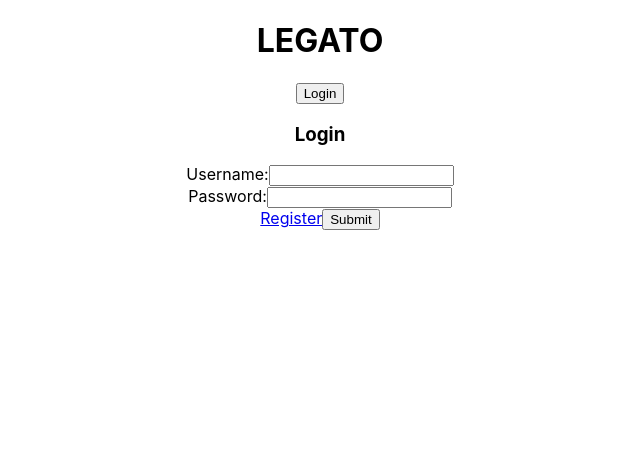
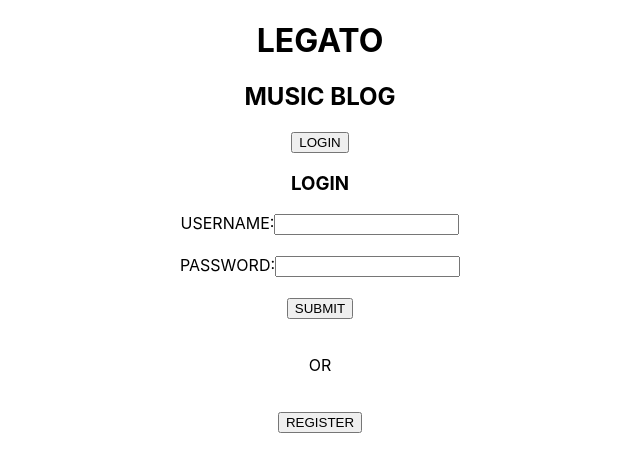
Before and after one commit to achaudhry12/LEGATO-music-blog, a React (Create React App) app in the folder client/: page /login in a window 1280 px wide. Shown: the top 472 px of the page, without its empty margins (320-960 px from the left). Built offline with nearby package versions, Linux system fonts and the light colour scheme.

Commit message:
fixed login and register code

```diff
--- a/client/src/App.js
+++ b/client/src/App.js
@@ -28,7 +28,7 @@ function App() {
 	const handleLogin = async (formData) => {
 		const userData = await loginUser(formData);
 		setCurrentUser(userData);
-		history.push('/');
+		history.push('/artists');
 	};
 
 	const handleRegister = async (formData) => {
--- a/client/src/containers/MainContainer.jsx
+++ b/client/src/containers/MainContainer.jsx
@@ -15,14 +15,14 @@ import { getAllArtists, postArtist } from '../services/artists';
 import { deleteSong, getAllSongs, postSong, putSong } from '../services/songs';
 
 export default function MainContainer() {
-	const [artist, setArtist] = useState([]);
+	const [artists, setArtists] = useState([]);
 	const [songs, setSongs] = useState([]);
 	const history = useHistory();
 
 	useEffect(() => {
 		const fetchArtist = async () => {
 			const artistList = await getAllArtists();
-			setArtist(artistList);
+			setArtists(artistList);
 		};
 		fetchArtist();
 	}, []);
@@ -37,8 +37,8 @@ export default function MainContainer() {
 
   const handleCreateArtist = async (formData) => {
 		const artistItem = await postArtist(formData);
-		setArtist((prevState) => [...prevState, artistItem]);
-		history.push('/artist');
+		setArtists((prevState) => [...prevState, artistItem]);
+		history.push('/artists');
   };
 
   // const handleUpdateArtist = async (id, formData) => {
@@ -54,7 +54,7 @@ export default function MainContainer() {
 	const handleCreateSong = async (artistId, formData) => {
 		const songItem = await postSong(formData);
 		setSongs((prevState) => [...prevState, songItem]);
-		history.push(`/artist/${artistId}/songs`);
+		history.push(`/artists/${artistId}/songs`);
 	};
 
 	const handleUpdateSong = async (artistId, id, formData) => {
@@ -64,7 +64,7 @@ export default function MainContainer() {
 				return song.id === Number(id) ? songItem : song;
 			})
 		);
-		history.push(`/artist/${artistId}/songs`);
+		history.push(`/artists/${artistId}/songs`);
   };
 
 	const handleDeleteSong = async (id) => {
@@ -75,17 +75,17 @@ export default function MainContainer() {
 	return (
 		<div>
 			<Switch>
-				<Route path='/artist'>
-          <Artists artist={artist} />
+				<Route path='/artists'>
+          <Artists artists={artists} />
 				</Route>
-				<Route path='/artist/:id'>
-          <ArtistDetail artist={artist} handleDelete={handleDeleteSong} />
+				<Route path='/artists/:id'>
+          <ArtistDetail artists={artists} handleDelete={handleDeleteSong} />
         </Route>
         {/* <Route path='/artist/edit'>
 					<ArtistEdit />
 				</Route> */}
-				<Route path='/artist/new'>
-					<ArtistCreate artist={artist} handleCreate={handleCreateArtist} />
+				<Route path='/artists/new'>
+					<ArtistCreate artists={artists} handleCreate={handleCreateArtist} />
 				</Route>
 				<Route path='/artists/:id/songs'>
           <SongCreate songs={songs} handleCreate={handleCreateSong}/>
--- a/client/src/layouts/Layout.jsx
+++ b/client/src/layouts/Layout.jsx
@@ -5,21 +5,16 @@ export default function Layout(props) {
 	return (
 		<div>
 			<header>
-				<h1>LEGATO</h1>
+        <h1>LEGATO</h1>
+        <h2>MUSIC BLOG</h2>
 				{currentUser ? (
 					<>
 						<p>{currentUser.username}</p>
-						<button onClick={handleLogout}>Logout</button>
+						<button onClick={handleLogout}>LOGOUT</button>
 					</>
 				) : (
-					<Link to='/login'><button>Login</button></Link>
+					<Link to='/login'><button>LOGIN</button></Link>
         )}
-          {
-          currentUser &&
-          <>
-            <Link to='/artists'>Artists</Link>
-          </>
-        }
 			</header>
 			{children}
 		</div>
--- a/client/src/screens/Artists.jsx
+++ b/client/src/screens/Artists.jsx
@@ -4,11 +4,11 @@ export default function Artists(props) {
 	const { artists } = props;
 
 	return (
-		<div>
-			<h3>Artists</h3>
-			{artists.map((artists) => (
-				<p key={artists.id}>{artists.name}</p>
-			))}
+    <div>
+      <h3>ARTISTS</h3>
+      {artists.map((artists) => (
+        <p key={artists.id}>{artists.name}</p>
+      ))}
 		</div>
 	);
 }
--- a/client/src/screens/Login.jsx
+++ b/client/src/screens/Login.jsx
@@ -24,9 +24,11 @@ export default function Login(props) {
 			handleLogin(formData);
 		}}
   >
-			<h3>Login</h3>
+  <div className="login-contianer">
+    <h3>LOGIN</h3>
+    <div className="username-feild">
       <label>
-				Username:
+        USERNAME:
         <input
           type='text'
           name='username'
@@ -34,9 +36,11 @@ export default function Login(props) {
           onChange={handleChange}
           />
       </label>
+    </div>
     <br />
+    <div className="password-feild">
       <label>
-				Password:
+        PASSWORD:
         <input
           type='password'
           name='password'
@@ -44,9 +48,14 @@ export default function Login(props) {
           onChange={handleChange}
         />
       </label>
+    </div>
     <br />
-			<Link to='/register'>Register</Link>
-			<button>Submit</button>
+    <button>SUBMIT</button>
+  </div>
+    <br />
+    <p>OR</p>
+    <br />
+    <Link to='/register'><button>REGISTER</button></Link>
 		</form>
 	);
 }
--- a/client/src/screens/Register.jsx
+++ b/client/src/screens/Register.jsx
@@ -24,9 +24,11 @@ export default function Register(props) {
       handleRegister(formData);
     }}
   >
-			<h3>Register</h3>
+  <div className="register-container">
+    <h3>REGISTER</h3>
+    <div className="username-feild">
 			<label>
-				Username:
+				USERNAME:
 				<input
 					type='text'
 					name='username'
@@ -34,9 +36,11 @@ export default function Register(props) {
 					onChange={handleChange}
           />
 			</label>
+    </div>
     <br />
+    <div className="email-feild">
 			<label>
-				Email:
+				EMAIL:
 				<input
 					type='text'
 					name='email'
@@ -44,9 +48,11 @@ export default function Register(props) {
 					onChange={handleChange}
           />
 			</label>
+    </div>
     <br />
+    <div className="password-feild">
 			<label>
-				Password:
+				PASSWORD:
 				<input
 					type='password'
 					name='password'
@@ -54,8 +60,10 @@ export default function Register(props) {
 					onChange={handleChange}
           />
         </label>
+    </div>
     <br />
-			<button>Submit</button>
+    <button>SUBMIT</button>
+  </div>
 		</form>
   )
 }
--- a/client/src/services/api-config.js
+++ b/client/src/services/api-config.js
@@ -1,6 +1,6 @@
 import axios from 'axios';
 
-const baseUrl = 'http://localhost:3000';
+const baseUrl = process.env.NODE_ENV === 'production' ? 'https://legato-music-blog-api.herokuapp.com/' : 'http://localhost:3000';
 
 const api = axios.create({
 	baseURL: baseUrl,
```
Also changed, not shown: 1 other file (tests, documents, lock files or other folders). Lines whose indentation alone changed are shown as unchanged.
